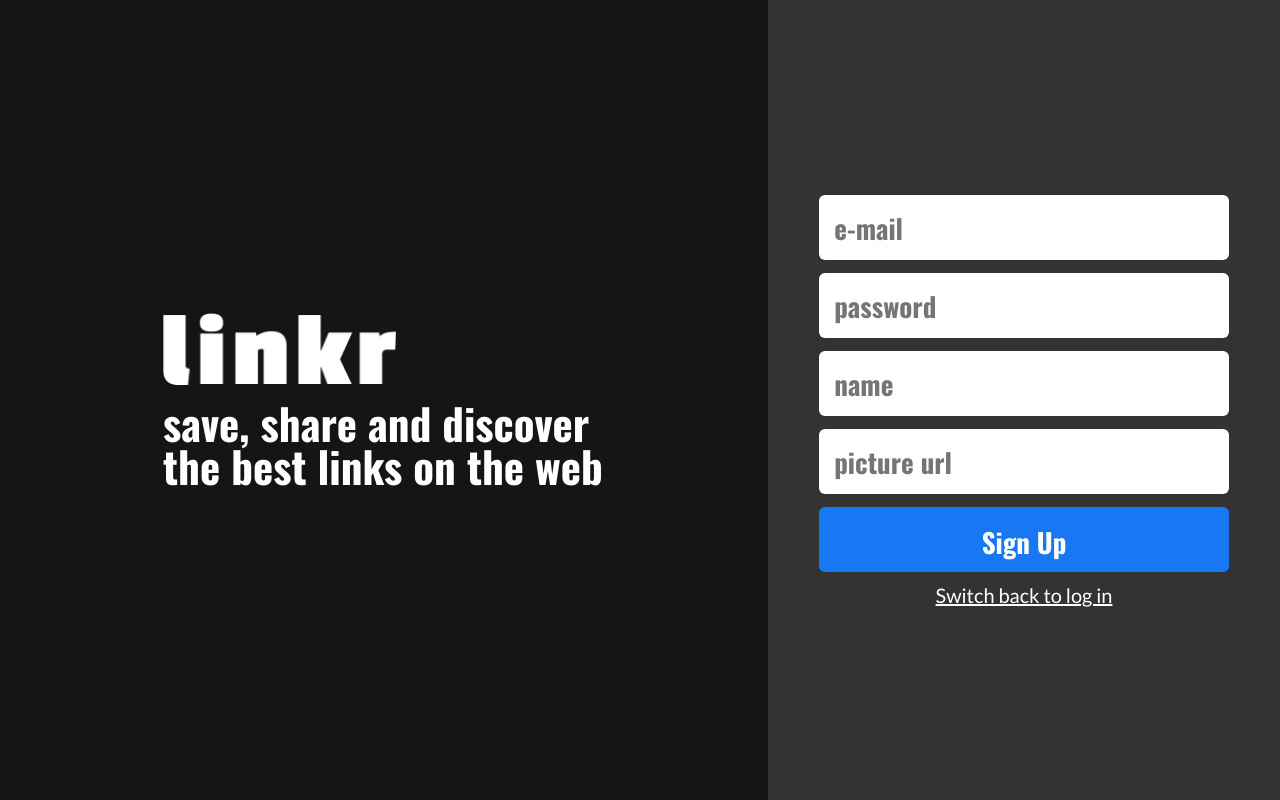
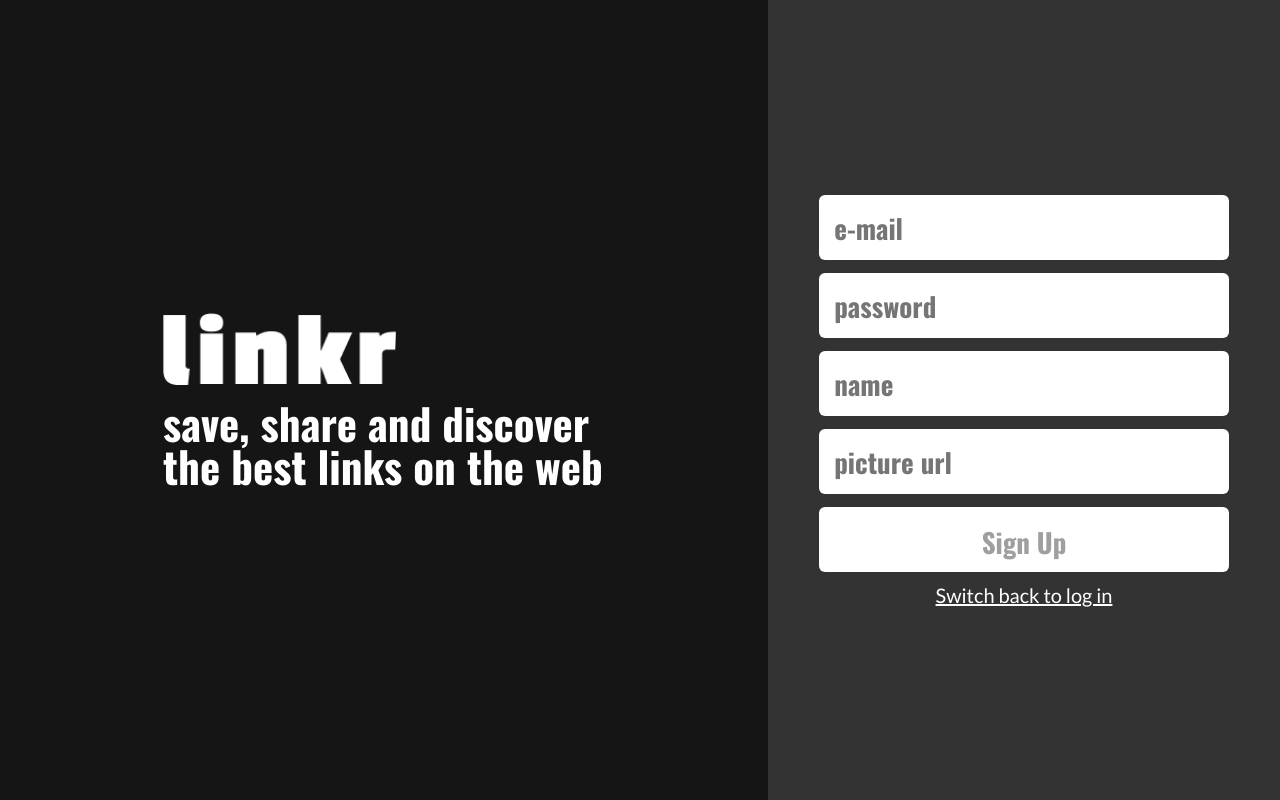
Before and after one commit to GabrielCardoz0/projeto18-Linkr-front, a React (Create React App) app: page /sign-up in a window 1280 px wide. Built offline with nearby package versions, Linux system fonts and the light colour scheme; a web font is replaced by a local one.

Commit message:
pull origin

```diff
--- a/src/assets/styles/SignUpForm.style.js
+++ b/src/assets/styles/SignUpForm.style.js
@@ -29,8 +29,7 @@ const SignUpForm = styled.div`
             color:#9f9f9f;
         }
         .submitButton{
-            background-color:#1877F2;
-            color: #fff;;
+
         }
     }
     span{
@@ -44,6 +43,13 @@ const SignUpForm = styled.div`
     @media (max-width: 800px) {
         width:100%;
         height:74vh;
+        div{
+            input{
+                width:330px;
+                height:55px;
+                font-size:22px;
+            }
+        }
     }
 `;
 
--- a/src/components/SignUpForm.component.js
+++ b/src/components/SignUpForm.component.js
@@ -1,19 +1,81 @@
+import axios from "axios";
+import React from "react";
+import styled from "styled-components";
 import SignUpForm from "../assets/styles/SignUpForm.style";
 
+export default function SignUpFormComponent(params) {
+  const [userEmail, setUserEmail] = React.useState();
+  const [userPassword, setUserPassword] = React.useState();
+  const [username, setUsername] = React.useState();
+  const [userPictureUrl, setUserPictureUrl] = React.useState();
 
-export default function SignUpFormComponent(params) {
-    return(
-        <SignUpForm>
-                <div>
-                    <input placeholder="e-mail"/>
-                    <input placeholder="password" type={"password"}/>
-                    <input placeholder="name"/>
-                    <input placeholder="picture url" type={"url"}/>
-                    <input className="submitButton" type={"submit"} value="Sign Up"/>
-                </div>
+  function handleSubmit(e) {
+    e.preventDefault();
 
-                <span>Switch back to log in</span>
+    if (!userEmail || !userPassword || !username || !userPictureUrl) {
+      alert("Campos incompletos, ou preenchidos incorretamente!");
+    } else {
+      alert("tudo certo!");
+      const promise = axios.post("https://projeto18-linkr-back.onrender.com/signup");
+      console.log(promise);
+    }
+  }
 
-        </SignUpForm>
-    );
-};
+  return (
+    <SignUpForm>
+      <div>
+        <input
+          placeholder="e-mail"
+          onChange={(e) => setUserEmail(e.target.value)}
+        />
+
+        <input
+          placeholder="password"
+          type={"password"}
+          onChange={(e) => setUserPassword(e.target.value)}
+        />
+
+        <input
+          placeholder="name"
+          onChange={(e) => setUsername(e.target.value)}
+        />
+
+        <input
+          placeholder="picture url"
+          type={"url"}
+          onChange={(e) => setUserPictureUrl(e.target.value)}
+        />
+
+        <input
+          className="submitButton"
+          type={"submit"}
+          value="Sign Up"
+          onClick={e => handleSubmit(e)}
+        />
+
+      </div>
+
+      <span>Switch back to log in</span>
+    </SignUpForm>
+  );
+}
+
+// const SubmitButton = styled.button`
+//   width: 430px;
+//   height: 65px;
+//   max-width: 100%;
+//   border-radius: 6px;
+//   margin-bottom: 13px;
+//   font-size: 27px;
+//   font-family: "Oswald", sans-serif;
+//   font-weight: 700;
+//   border: none;
+//   background-color: #1877f2;
+//   color: #fff;
+
+//   @media (max-width: 800px) {
+//     width: 330px;
+//     height: 55px;
+//     font-size: 22px;
+//   }
+// `;
```
